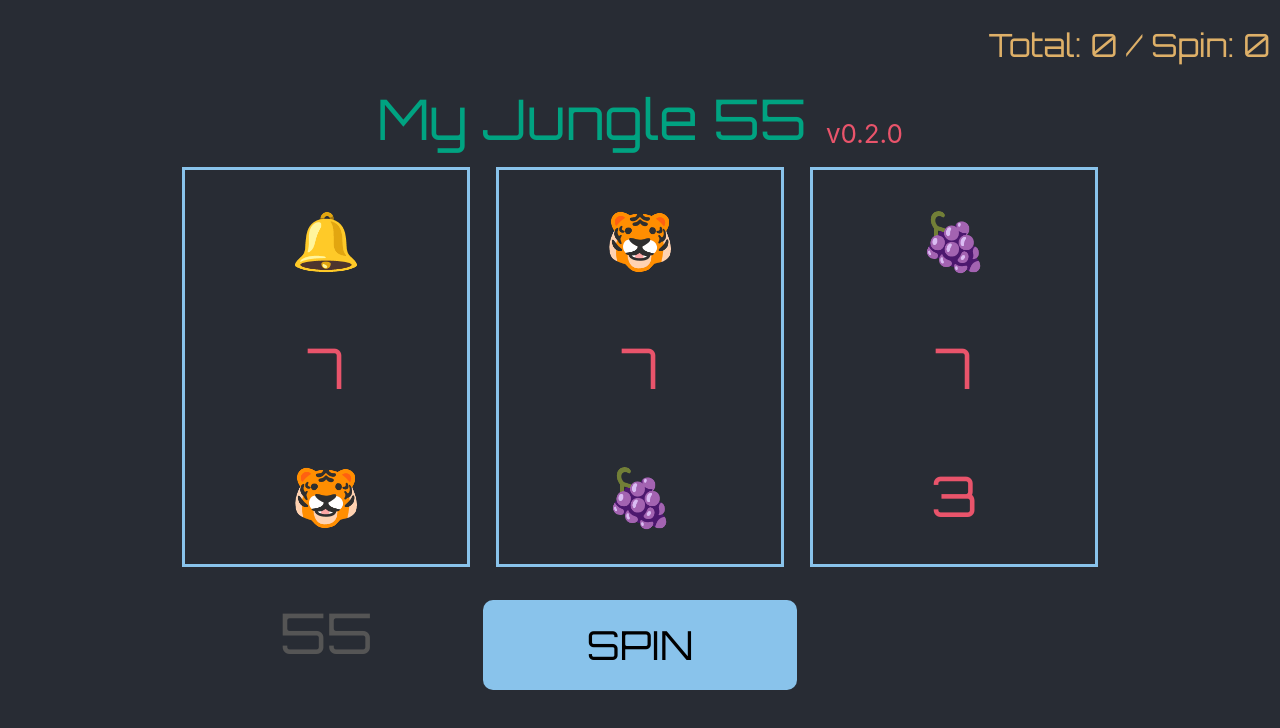
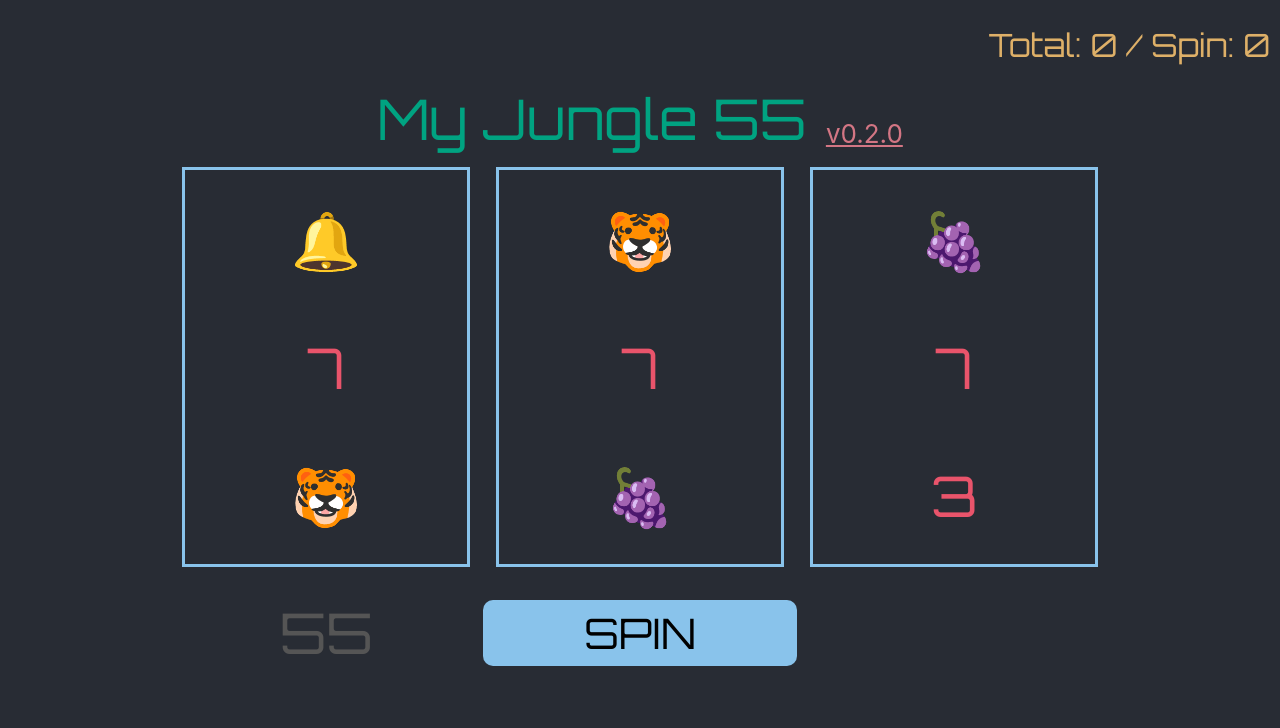
Before and after one commit to gYama/my_jungle_55, a React (Create React App) app: page / in a window 1280 px wide. Shown: the top 728 px of the page. Built offline with nearby package versions, Linux system fonts and the light colour scheme.

Commit message:
微修正

```diff
--- a/src/App.css
+++ b/src/App.css
@@ -45,6 +45,8 @@
   margin-left: 20px;
   margin-bottom: 5px;
   cursor: pointer;
+  text-decoration: underline;
+  color: #d37684;
 }
 
 .mode {
@@ -81,14 +83,14 @@
 
 button {
   font-family: 'Orbitron', sans-serif;
-  font-size: 5vmin;
+  font-size: calc(10px + 4vmin);
   background-color: #89c3eb;
   border: none;
   cursor: pointer;
   border-radius: 10px;
   margin-top: 20px;
   width: 100%;
-  height: 7vw;
+  height: calc(10px + 7vmin);
   padding: 5px 0;
 }
 
--- a/src/App.tsx
+++ b/src/App.tsx
@@ -1,5 +1,5 @@
 import React from 'react';
-import { BrowserRouter as Router, Route, Routes, useNavigate } from "react-router-dom"; // useNavigateを追加
+import { BrowserRouter as Router, Route, Routes } from "react-router-dom"; // useNavigateを追加
 import ChangeLog from './ChangeLog';
 import SlotGame from './SlotGame';
 import './App.css';
```
